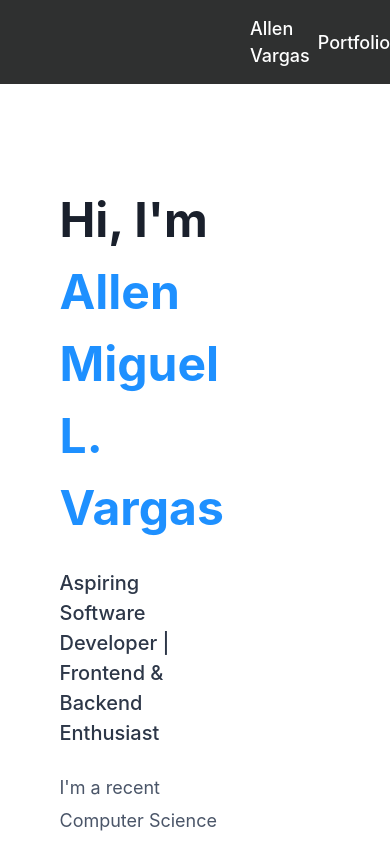
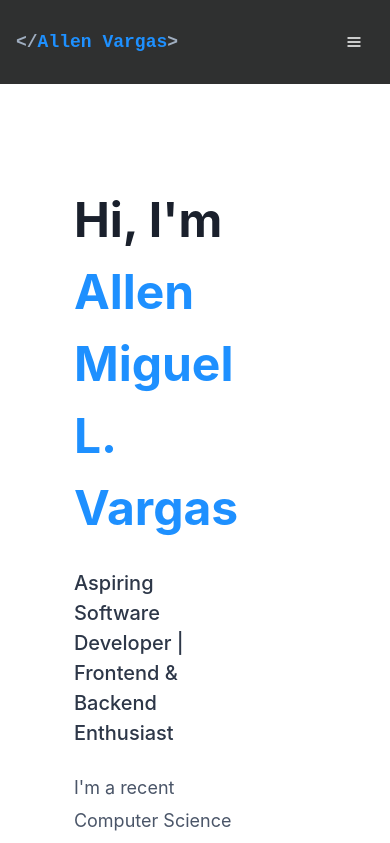
Before and after one commit to StarDusk1217/vargas-portfolio, a Next.js app: page / in a window 390 px wide. Shown: the top 843 px of the page. Built offline with nearby package versions, Linux system fonts and the light colour scheme.

Commit message:
feat: added global breakpoints for responsiveness

```diff
--- a/src/components/Pagelayout.js
+++ b/src/components/Pagelayout.js
@@ -3,25 +3,32 @@ import {
   Box,
   Flex,
   Text,
-  ChakraProvider,
   HStack,
   VStack,
+  IconButton,
+  Drawer,
+  DrawerBody,
+  DrawerHeader,
+  DrawerOverlay,
+  DrawerContent,
+  DrawerCloseButton,
+  useDisclosure,
 } from "@chakra-ui/react";
-import { useRouter } from "next/router"; // ✅ Import Next.js router
+import { HamburgerIcon } from "@chakra-ui/icons"; // Chakra's hamburger icon
+import { useRouter } from "next/router";
 
 export default function Pagelayout({ children }) {
-  const router = useRouter(); // ✅ initialize router
+  const router = useRouter();
+  const { isOpen, onOpen, onClose } = useDisclosure(); // for drawer toggle
 
-  // Define your nav items with labels + paths
   const navItems = [
-    { label: "Portfolio", path: "/" },
+    { label: "Home", path: "/" },
     { label: "Projects", path: "/projects" },
     { label: "Experience", path: "/experience" },
     { label: "Resume", path: "/resume" },
   ];
 
   return (
-    <ChakraProvider>
     <Flex
       minH="100vh"
       bg="#FFFFFF"
@@ -42,21 +49,75 @@ export default function Pagelayout({ children }) {
       >
         <HStack
           h="100%"
-            px={250}
+          px={{ base: 4, sm: 8, md: 16, lg: 32 }}
           justifyContent="space-between"
           alignItems="center"
         >
+          {/* Logo */}
           <Text
-              fontSize="lg"
-              fontWeight="medium"
+            fontSize={{ base: "lg", sm: "xl", md: "2xl" }}
+            fontWeight="bold"
+            fontFamily="monospace"
             cursor="pointer"
-              onClick={() => router.push("/")} // Click logo → go home
+            display="inline-block"
+            onClick={() => router.push("/")}
+            _hover={{
+              "& span.bracket": { color: "#1E90FF" },
+              "& span.name": { textShadow: "0 0 8px #1E90FF" },
+            }}
           >
+            <Text as="span" className="bracket" color="gray.400">
+              {"</"}
+            </Text>
+            <Text as="span" className="name" color="#1E90FF">
               Allen Vargas
+            </Text>
+            <Text as="span" className="bracket" color="gray.400">
+              {">"}
+            </Text>
           </Text>
 
           {/* Desktop Navigation */}
-            <HStack spacing={6} textAlign="center">
+          <HStack
+            spacing={{ base: 2, sm: 4, md: 6 }}
+            display={{ base: "none", md: "flex" }} // only show at md+
+          >
+            {navItems.map((item, index) => (
+              <Text
+                key={index}
+                fontSize={{ base: "md", md: "lg" }}
+                fontWeight="medium"
+                cursor="pointer"
+                _hover={{ color: "#1E90FF" }}
+                onClick={() => router.push(item.path)}
+              >
+                {item.label}
+              </Text>
+            ))}
+          </HStack>
+
+          {/* Mobile/Tablet Hamburger Menu */}
+          <IconButton
+            aria-label="Open Menu"
+            icon={<HamburgerIcon />}
+            display={{ base: "flex", md: "none" }} // show below 1024px
+            onClick={onOpen}
+            variant="outline"
+            color="white"
+            border="none"
+            _hover={{ bg: "gray.700" }}
+          />
+        </HStack>
+      </Box>
+
+      {/* Drawer for mobile navigation */}
+      <Drawer placement="right" onClose={onClose} isOpen={isOpen}>
+        <DrawerOverlay />
+        <DrawerContent bg="#2f3030" color="white">
+          <DrawerCloseButton />
+          <DrawerHeader borderBottomWidth="1px">Menu</DrawerHeader>
+          <DrawerBody>
+            <VStack spacing={6} mt={6} align="flex-start">
               {navItems.map((item, index) => (
                 <Text
                   key={index}
@@ -64,14 +125,18 @@ export default function Pagelayout({ children }) {
                   fontWeight="medium"
                   cursor="pointer"
                   _hover={{ color: "#1E90FF" }}
-                  onClick={() => router.push(item.path)} // ✅ Navigate on click
+                  onClick={() => {
+                    router.push(item.path);
+                    onClose(); // close drawer after navigation
+                  }}
                 >
                   {item.label}
                 </Text>
               ))}
-            </HStack>
-          </HStack>
-        </Box>
+            </VStack>
+          </DrawerBody>
+        </DrawerContent>
+      </Drawer>
 
       {/* MAIN CONTENT AREA */}
       <VStack
@@ -82,10 +147,10 @@ export default function Pagelayout({ children }) {
         align="stretch"
         spacing={0}
         mx="auto"
+        px={{ base: 4, sm: 8, md: 16, lg: 32 }}
       >
         {children}
       </VStack>
     </Flex>
-    </ChakraProvider>
   );
 }
--- a/src/pages/_app.js
+++ b/src/pages/_app.js
@@ -1,5 +1,12 @@
-import "@/styles/globals.css";
+import { ChakraProvider } from "@chakra-ui/react";
+import theme from "@/pages/theme";
 
-export default function App({ Component, pageProps }) {
-  return <Component {...pageProps} />;
+function MyApp({ Component, pageProps }) {
+  return (
+    <ChakraProvider theme={theme}>
+      <Component {...pageProps} />
+    </ChakraProvider>
+  );
 }
+
+export default MyApp;
--- /dev/null
+++ b/src/pages/theme.js
@@ -0,0 +1,12 @@
+// theme.js
+import { extendTheme } from "@chakra-ui/react";
+
+const breakpoints = {
+  sm: "600px", // mobile max
+  md: "1024px", // tablet max
+  lg: "1440px", // desktop max
+};
+
+const theme = extendTheme({ breakpoints });
+
+export default theme;
```
Lines whose indentation alone changed are shown as unchanged.
